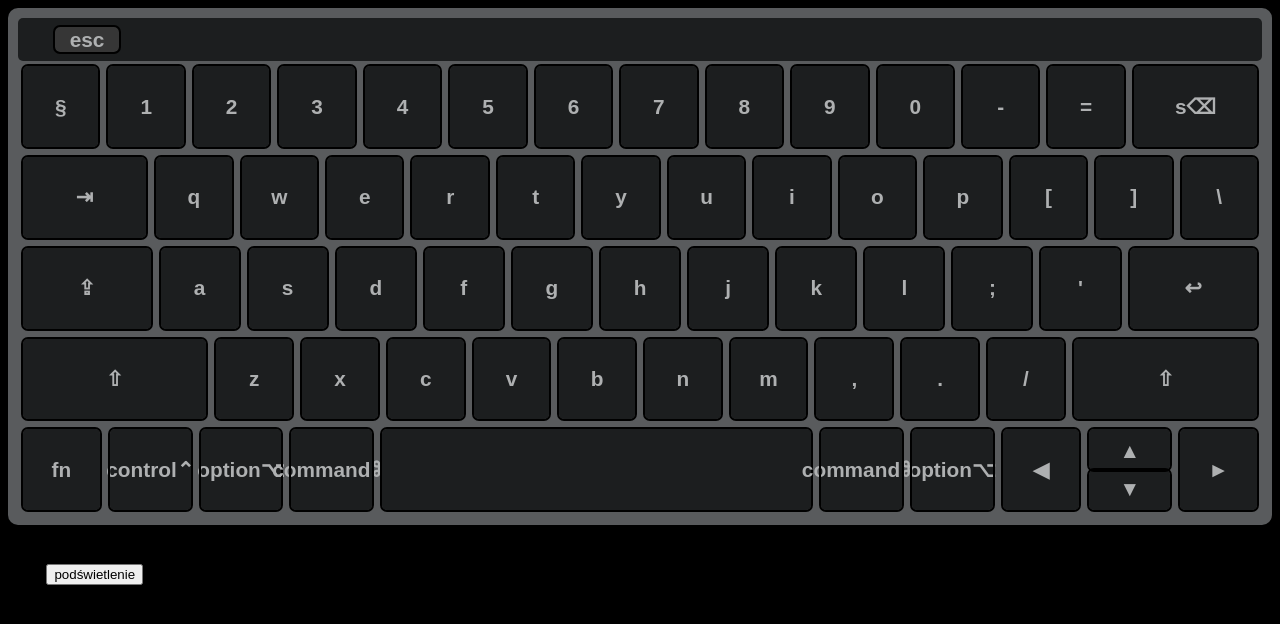
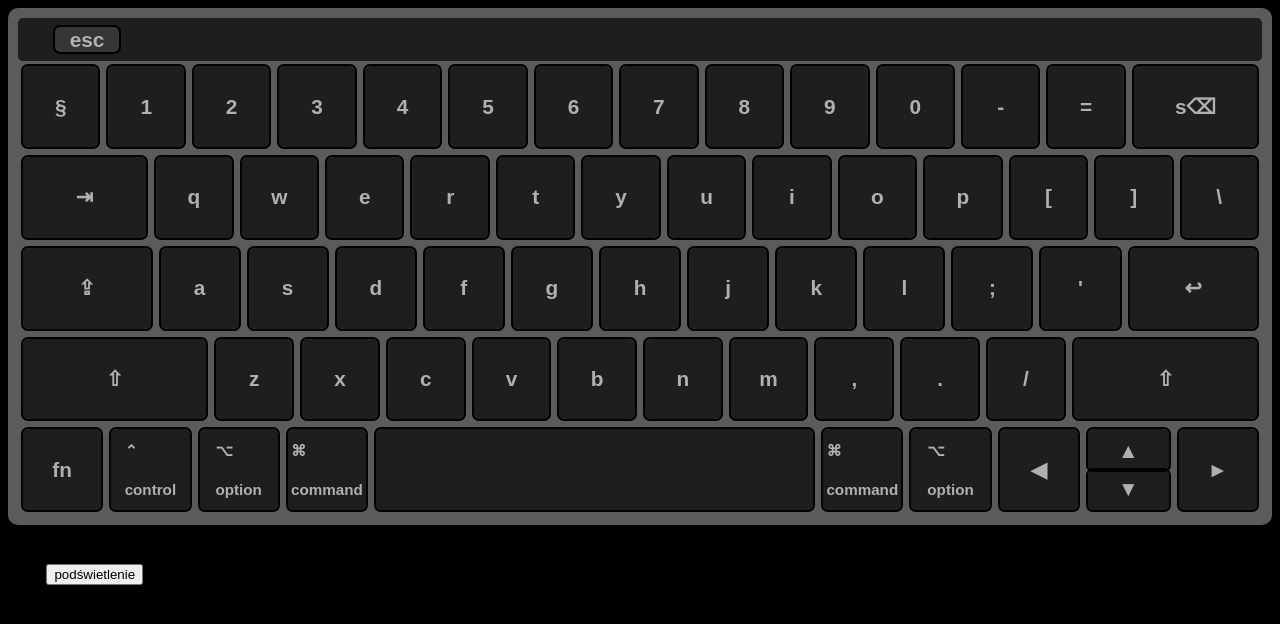
Before and after one commit to molinskidamian/virtual-keyboard, a plain HTML site: page index.html in a window 1280 px wide. Drawn offline with Linux system fonts and the light colour scheme; a web font is replaced by a local one.

Commit message:
Repair last row keyboard

```diff
--- a/css/style.css
+++ b/css/style.css
@@ -57,7 +57,6 @@ body {
 .special {
 	/* display: flex; */
 	width: 10vw;
-
 }
 
 .shift {
@@ -84,6 +83,20 @@ body {
 	width: 35vw;
 }
 
+.fn {
+	font-size: 0.95rem;
+	/* outline: 1px dashed red; */
+}
+
 .options {
 	margin: 3vw;
 }
+
+section {
+	display: flex;
+	flex-direction: column;
+	height: 100%;
+	justify-content: space-around;
+	/* text-align: center; */
+	/* align-items: stretch; */
+}
--- a/index.html
+++ b/index.html
@@ -84,12 +84,37 @@
 			</div>
 			<div class="row row-5">
 				<div class="btn">fn</div>
-				<div class="btn">control⌃</div>
-				<div class="btn">option⌥</div>
-				<div class="btn">command⌘</div>
+				<div class="btn">
+					<section>
+						<div class="fn">⌃</div>
+						<div class="fn">control</div>
+					</section>
+				</div>
+				<div class="btn">
+					<section>
+						<div class="fn">⌥</div>
+						<div class="fn">option</div>
+					</section>
+				</div>
+				<div class="btn">
+					<section>
+						<div class="fn">⌘</div>
+						<div class="fn">command</div>
+					</section>
+				</div>
 				<div class="btn space"></div>
-				<div class="btn">command⌘</div>
-				<div class="btn">option⌥</div>
+				<div class="btn">
+					<section>
+						<div class="fn">⌘</div>
+						<div class="fn">command</div>
+					</section>
+				</div>
+				<div class="btn">
+					<section>
+						<div class="fn">⌥</div>
+						<div class="fn">option</div>
+					</section>
+				</div>
 				<div class="btn">◀︎</div>
 				<div class="">
 					<span class="btn up smaller">▲</span>
```
